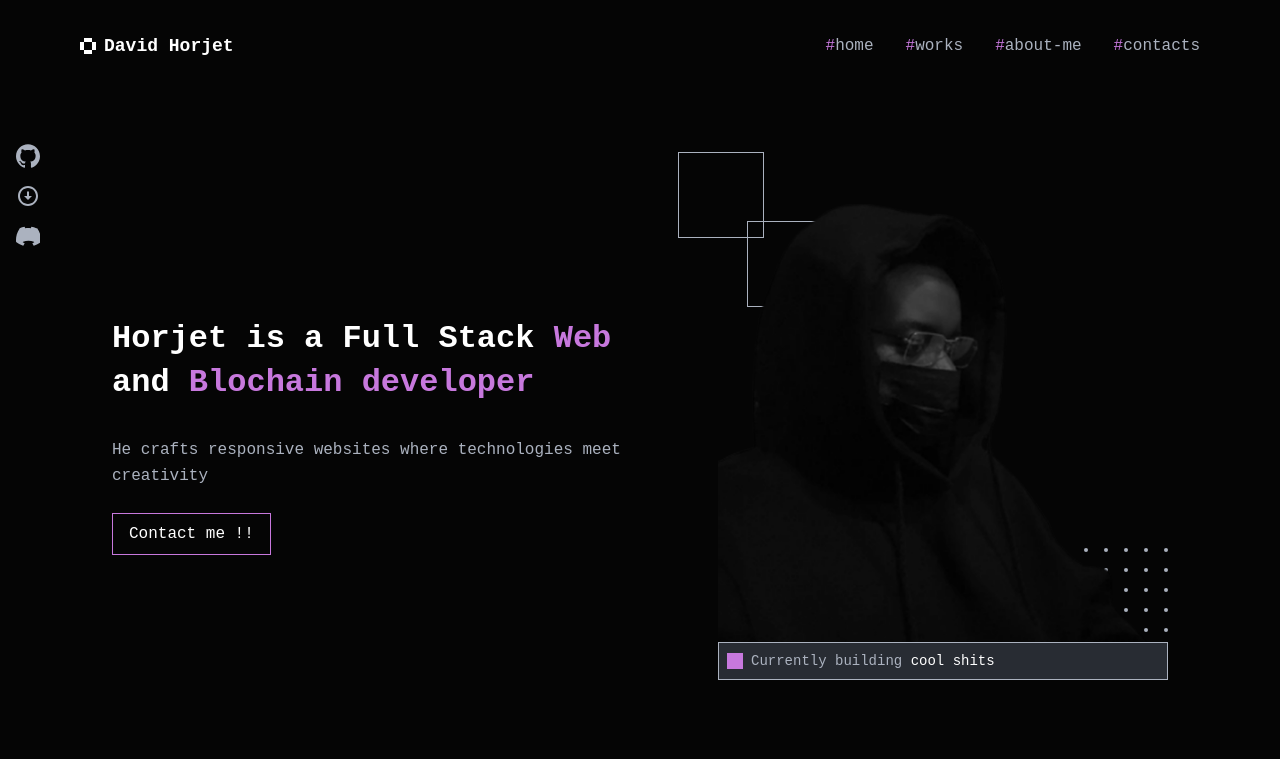
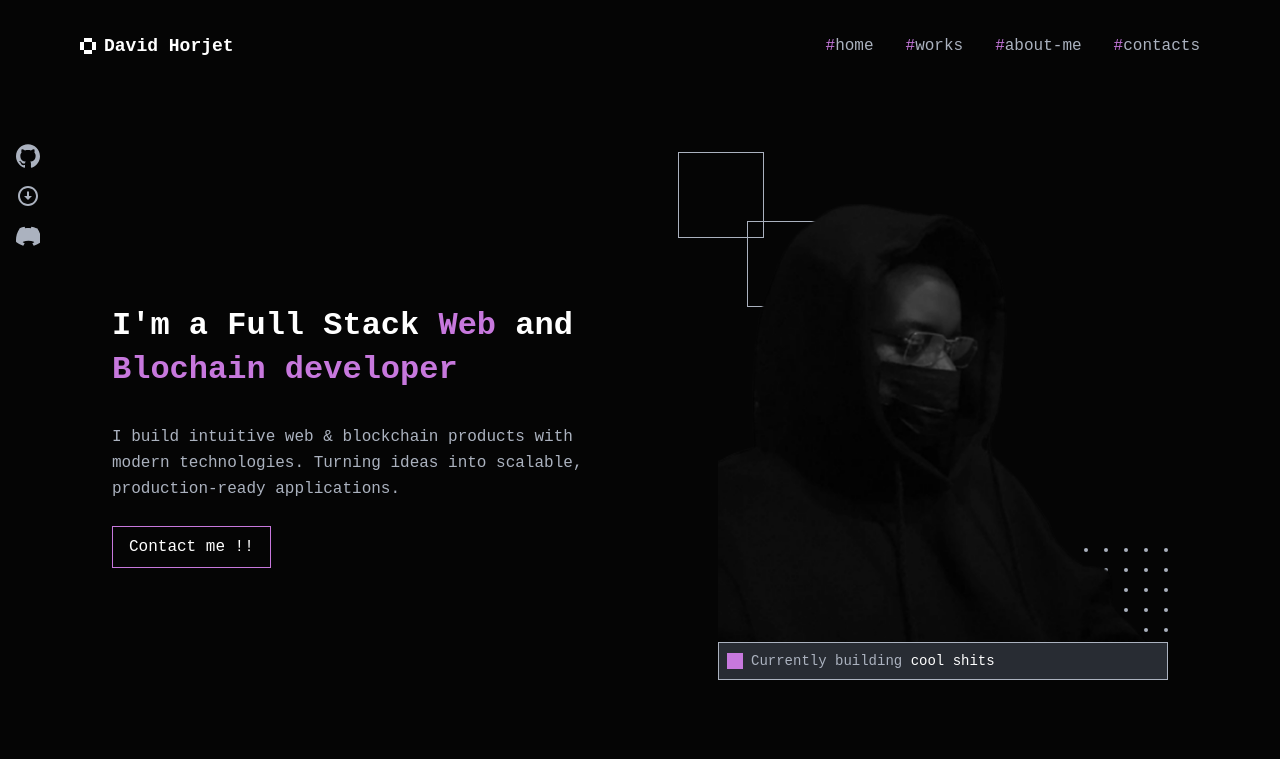
Before and after one commit to David-Horjet/Portfolio-v3, a Next.js app: page / in a window 1280 px wide. Shown: the top 759 px of the page. Built offline with nearby package versions, Linux system fonts and the light colour scheme.

Commit message:
chore: addin contents

```diff
--- a/components/Hero.tsx
+++ b/components/Hero.tsx
@@ -8,10 +8,10 @@ const Hero: React.FC = () => {
         <section className="relative mt-20 md:mt-32 px-4 flex flex-col md:flex-row items-center justify-between gap-12 md:gap-0">
             <div className="flex-1 max-w-135">
                 <h1 className="text-3xl md:text-[32px] font-bold text-white leading-snug mb-8">
-                    Horjet is a Full Stack <span className="text-primary">Web </span> and <span className="text-primary">Blochain developer</span>
+                    I'm a Full Stack <span className="text-primary">Web </span> and <span className="text-primary">Blochain developer</span>
                 </h1>
                 <p className="text-gray mb-6 leading-relaxed">
-                    He crafts responsive websites where technologies meet creativity
+                    I build intuitive web & blockchain products with modern technologies. Turning ideas into scalable, production-ready applications.
                 </p>
                 <button className="border border-primary px-4 py-2 text-white hover:bg-primary/10 transition-colors font-medium">
                     Contact me !!
```
